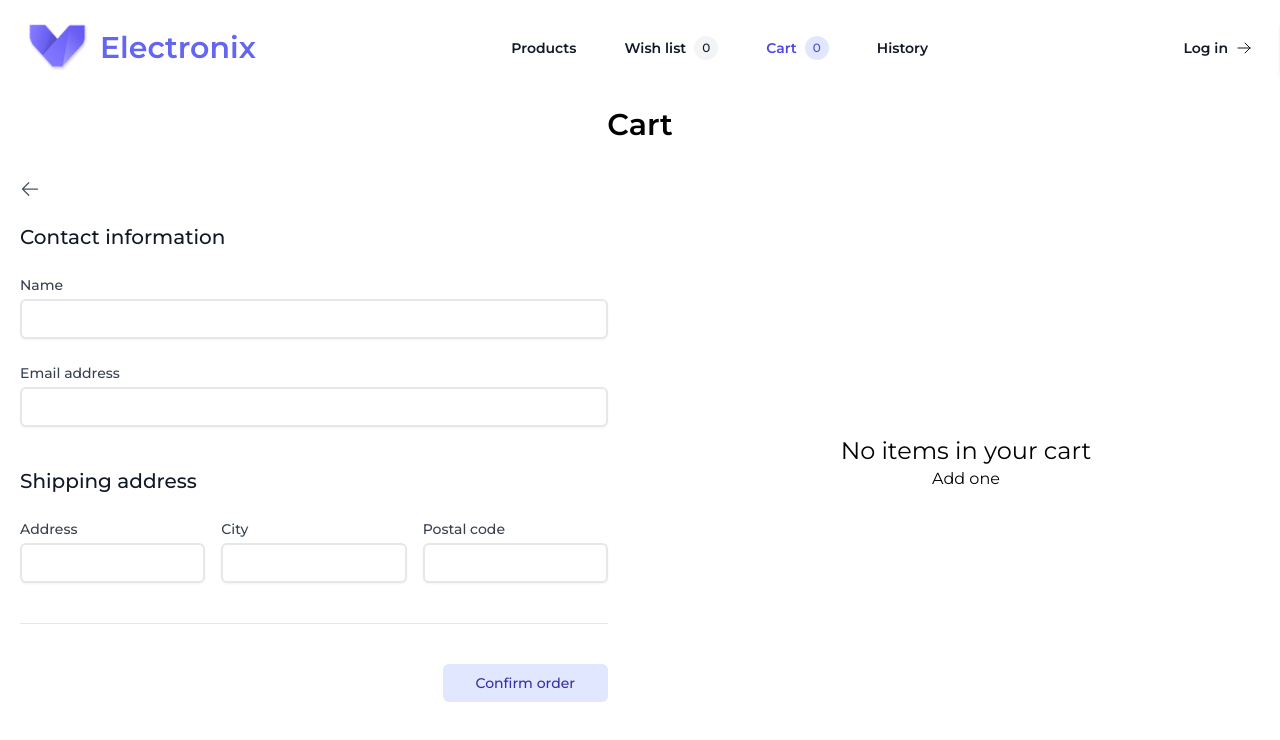
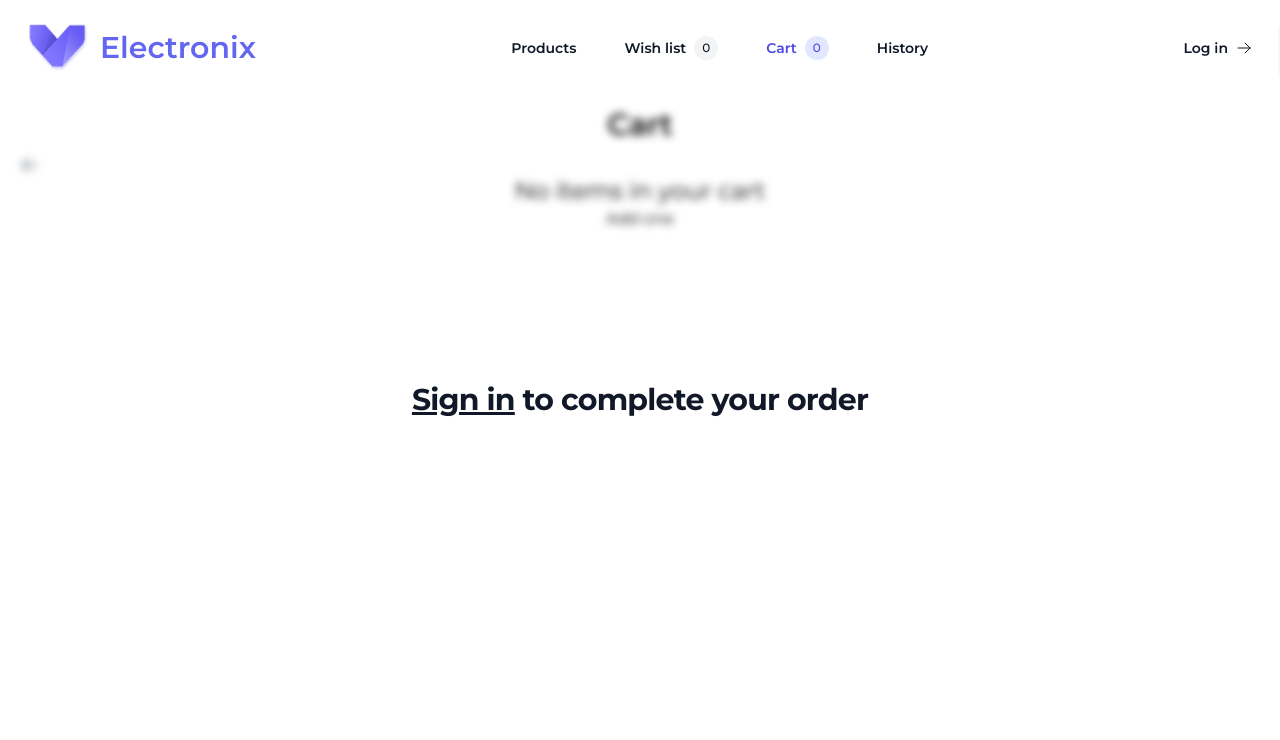
Before and after one commit to bxr5xrk/electronix-client, a React (Vite) app: page /cart in a window 1280 px wide. Shown: the top 740 px of the page. Built offline with nearby package versions, Linux system fonts and the light colour scheme.

Commit message:
style changes

```diff
--- a/src/pages/AuthPage/Login/index.tsx
+++ b/src/pages/AuthPage/Login/index.tsx
@@ -4,6 +4,8 @@ import Button from '@/components/Button';
 import Input from '@/components/Input';
 import { useLogin } from '@/features/auth/authService';
 import { setCredentials } from '@/features/auth/authSlice';
+import { setNotification } from '@/features/notification/notificationSlice';
+import { setToLocalStorage } from '@/utils/index';
 import { useRef } from 'react';
 import { Link, useNavigate } from 'react-router-dom';
 import MainLogo from '../../../assets/logo.png';
@@ -33,12 +35,15 @@ export default function Login() {
                         accessToken: token
                     })
                 );
+                dispatch(
+                    setNotification({
+                        status: 'success',
+                        message: 'Successfully logged in!'
+                    })
+                );
 
-                localStorage.setItem(
-                    'user',
-                    JSON.stringify({ name, email, role })
-                );
-                localStorage.setItem('accessToken', JSON.stringify(token));
+                setToLocalStorage('user', { name, email, role });
+                setToLocalStorage('accessToken', token);
 
                 navigate('/cart');
             }
--- a/src/pages/AuthPage/Register/index.tsx
+++ b/src/pages/AuthPage/Register/index.tsx
@@ -7,6 +7,8 @@ import { setCredentials } from '@/features/auth/authSlice';
 import { useRef } from 'react';
 import { Link, useNavigate } from 'react-router-dom';
 import { useRegister } from '@/features/auth/authService';
+import { setToLocalStorage } from '@/utils/index';
+import { setNotification } from '@/features/notification/notificationSlice';
 
 export default function Register() {
     const dispatch = useAppDispatch();
@@ -35,12 +37,15 @@ export default function Register() {
                         accessToken: token
                     })
                 );
+                dispatch(
+                    setNotification({
+                        status: 'success',
+                        message: 'Account created!'
+                    })
+                );
 
-                localStorage.setItem(
-                    'user',
-                    JSON.stringify({ name, email, role })
-                );
-                localStorage.setItem('accessToken', JSON.stringify(token));
+                setToLocalStorage('user', { name, email, role });
+                setToLocalStorage('accessToken', token);
 
                 navigate('/cart');
             }
--- a/src/pages/CartPage/components/Form/index.tsx
+++ b/src/pages/CartPage/components/Form/index.tsx
@@ -1,85 +1,89 @@
-/* eslint-disable no-console */
+/* eslint-disable @typescript-eslint/no-misused-promises */
+import { useAppDispatch, useAppSelector } from '@/app/store';
 import Button from '@/components/Button';
 import Input from '@/components/Input';
-import { memo, useRef } from 'react';
+import { selectAuth, setShippingAddress } from '@/features/auth/authSlice';
+import { selectCart, resetCart, CART_LS_KEY } from '@/features/cart/cartSlice';
+import { setNotification } from '@/features/notification/notificationSlice';
+import { useCreateOrder } from '@/features/order/orderService';
+import { createArrayFromProductIds, setToLocalStorage } from '@/utils/index';
+import { memo, useEffect, useRef } from 'react';
 
 function Form() {
-    const nameRef = useRef<HTMLInputElement>(null);
-    const emailRef = useRef<HTMLInputElement>(null);
+    const dispatch = useAppDispatch();
+    const saveAddressRef = useRef<HTMLInputElement>(null);
     const addressRef = useRef<HTMLInputElement>(null);
     const cityRef = useRef<HTMLInputElement>(null);
-    const postalCodeRef = useRef<HTMLInputElement>(null);
+    const [onCreate, { isLoading, isError }] = useCreateOrder({});
+    const { cartItems } = useAppSelector(selectCart);
+    const { shippingAddress } = useAppSelector(selectAuth);
 
-    const handleSubmit = (e: React.FormEvent<HTMLFormElement>) => {
+    useEffect(() => {
+        if (
+            shippingAddress &&
+            saveAddressRef.current &&
+            addressRef.current &&
+            cityRef.current
+        ) {
+            const { address, city } = shippingAddress;
+
+            cityRef.current.value = city;
+            addressRef.current.value = address;
+        }
+    }, []);
+
+    const handleSubmit = async (e: React.FormEvent<HTMLFormElement>) => {
         e.preventDefault();
 
-        if (
-            nameRef.current &&
-            emailRef.current &&
-            addressRef.current &&
-            cityRef.current &&
-            postalCodeRef.current
-        ) {
-            const name = nameRef.current.value;
-            const email = emailRef.current.value;
+        if (addressRef.current && cityRef.current && saveAddressRef.current) {
             const address = addressRef.current.value;
-            const city = emailRef.current.value;
-            const postalCode = postalCodeRef.current.value;
+            const city = cityRef.current.value;
 
-            console.log({ name, email, address, city, postalCode });
+            if (saveAddressRef.current.checked) {
+                dispatch(setShippingAddress({ address, city }));
+
+                setToLocalStorage('shippingAddress', { address, city });
+            }
+
+            const productIds = createArrayFromProductIds(cartItems);
+
+            const data = await onCreate({ city, address, productIds });
+
+            if ('data' in data) {
+                dispatch(resetCart());
+                dispatch(
+                    setNotification({
+                        status: 'success',
+                        message: 'Your order completed!'
+                    })
+                );
+                setToLocalStorage(CART_LS_KEY, []);
+            } else if ('error' in data) {
+                dispatch(
+                    setNotification({
+                        status: 'error',
+                        message: 'Server error. Please try again later.'
+                    })
+                );
+            }
         }
     };
 
-    return (
+    return cartItems.length ? (
         <form
             onSubmit={handleSubmit}
             className="w-full flex flex-col space-y-10"
         >
-            <section
-                className="space-y-6"
-                aria-labelledby="contact-info-heading"
-            >
-                <h2
-                    id="contact-info-heading"
-                    className="text-xl font-medium text-gray-900"
-                >
-                    Contact information
+            <section className="space-y-6">
+                <h2 className="text-xl font-medium text-gray-900">
+                    Shipping address
                 </h2>
                 <Input
                     type="text"
-                    ref={nameRef}
-                    id="name"
-                    label="Name"
-                    autoComplete="name"
-                    minLength={2}
-                    required
-                />
-
-                <Input
-                    type="email"
-                    ref={emailRef}
-                    id="name"
-                    label="Email address"
-                    autoComplete="email"
-                    required
-                />
-            </section>
-
-            <section aria-labelledby="shipping-heading" className="mt-10">
-                <h2
-                    id="shipping-heading"
-                    className="text-xl font-medium text-gray-900"
-                >
-                    Shipping address
-                </h2>
-
-                <div className="mt-6 grid grid-cols-1 gap-y-6 gap-x-4 sm:grid-cols-3">
-                    <Input
-                        type="text"
                     ref={addressRef}
-                        id="address"
+                    id="shipping-address"
                     label="Address"
-                        autoComplete="address"
+                    autoComplete="shipping-address"
                     minLength={2}
                     required
                 />
@@ -87,33 +91,43 @@ function Form() {
                 <Input
                     type="text"
                     ref={cityRef}
-                        id="city"
+                    id="shipping-city"
                     label="City"
-                        autoComplete="city"
+                    autoComplete="shipping-city"
                     minLength={2}
                     required
                 />
 
-                    <Input
-                        type="text"
-                        ref={postalCodeRef}
-                        id="postal-code"
-                        label="Postal code"
-                        autoComplete="postal-code"
-                        minLength={2}
-                        min={2}
-                        required
+                <div className="flex items-center justify-end gap-2">
+                    <input
+                        defaultChecked
+                        ref={saveAddressRef}
+                        id="save-shipping-info"
+                        type="checkbox"
+                        className="h-4 w-4 border rounded cursor-pointer checked:bg-primary-500"
                     />
+                    <label
+                        className="text-sm text-gray-700"
+                        htmlFor="save-shipping-info"
+                    >
+                        Save Shipping address
+                    </label>
                 </div>
             </section>
 
-            <div className="pt-10 mt-10 border-t flex justify-end">
+            <div className="pt-6 mt-6 border-t flex flex-col items-end gap-6">
                 <Button theme="primary" type="submit">
-                    Confirm order
+                    {isLoading ? 'Loading...' : 'Confirm order'}
                 </Button>
+
+                {isError ? (
+                    <p className="text-sm text-red-600 text-center px-1">
+                        An error occurred, please try again later.
+                    </p>
+                ) : null}
             </div>
         </form>
-    );
+    ) : null;
 }
 
 export default memo(Form);
--- a/src/pages/CartPage/index.tsx
+++ b/src/pages/CartPage/index.tsx
@@ -1,22 +1,23 @@
 import GoBackLink from '@/components/GoBackLink';
+import SignInWrapper from '@/components/SignInWrapper';
 import PageTitle from '../../components/PageTitle';
 import Form from './components/Form';
 import Items from './components/Items';
 
 export default function CartPage() {
     return (
-        <main className="w-full h-full flex justify-center">
-            <div className="flex gap-6 flex-col h-full px-2">
+        <SignInWrapper title="to complete your order">
+            <div className=" min-w-full flex-grow gap-6 flex-col h-full px-2 w-full">
                 <PageTitle title="Cart" />
 
                 <GoBackLink />
 
-                <div className="grid grid-cols-1 gap-16 lg:grid-cols-2 max-w-3xl lg:max-w-7xl">
+                <div className="flex flex-col lg:flex-row gap-16 w-full h-full pb-5">
                     <Form />
 
                     <Items />
                 </div>
             </div>
-        </main>
+        </SignInWrapper>
     );
 }
--- a/src/pages/ProductPage/components/Details/index.tsx
+++ b/src/pages/ProductPage/components/Details/index.tsx
@@ -14,7 +14,7 @@ export default function Details({ product }: DetailsProps) {
 
     return (
         <div className="grid grid-cols-1 lg:grid-cols-2 gap-4 w-full h-full">
-            <div className="w-full h-72 lg:h-full">
+            <div className="w-full h-72">
                 <Carousel
                     images={images.map((i) => ({
                         href: i,
--- a/src/pages/ProductsPage/components/Pagination/index.tsx
+++ b/src/pages/ProductsPage/components/Pagination/index.tsx
@@ -20,7 +20,7 @@ function Pagination() {
     );
 
     return (
-        <div className="w-full flex flex-wrap justify-center gap-2 pb-4">
+        <div className="w-full flex flex-wrap justify-center gap-2 pb-2">
             {pagesArr.length > 1 ? (
                 <>
                     {/* previous */}
```
Also changed, not shown: src/pages/CartPage/components/Items/index.tsx (+33 -38 lines). Lines whose indentation alone changed are shown as unchanged.
